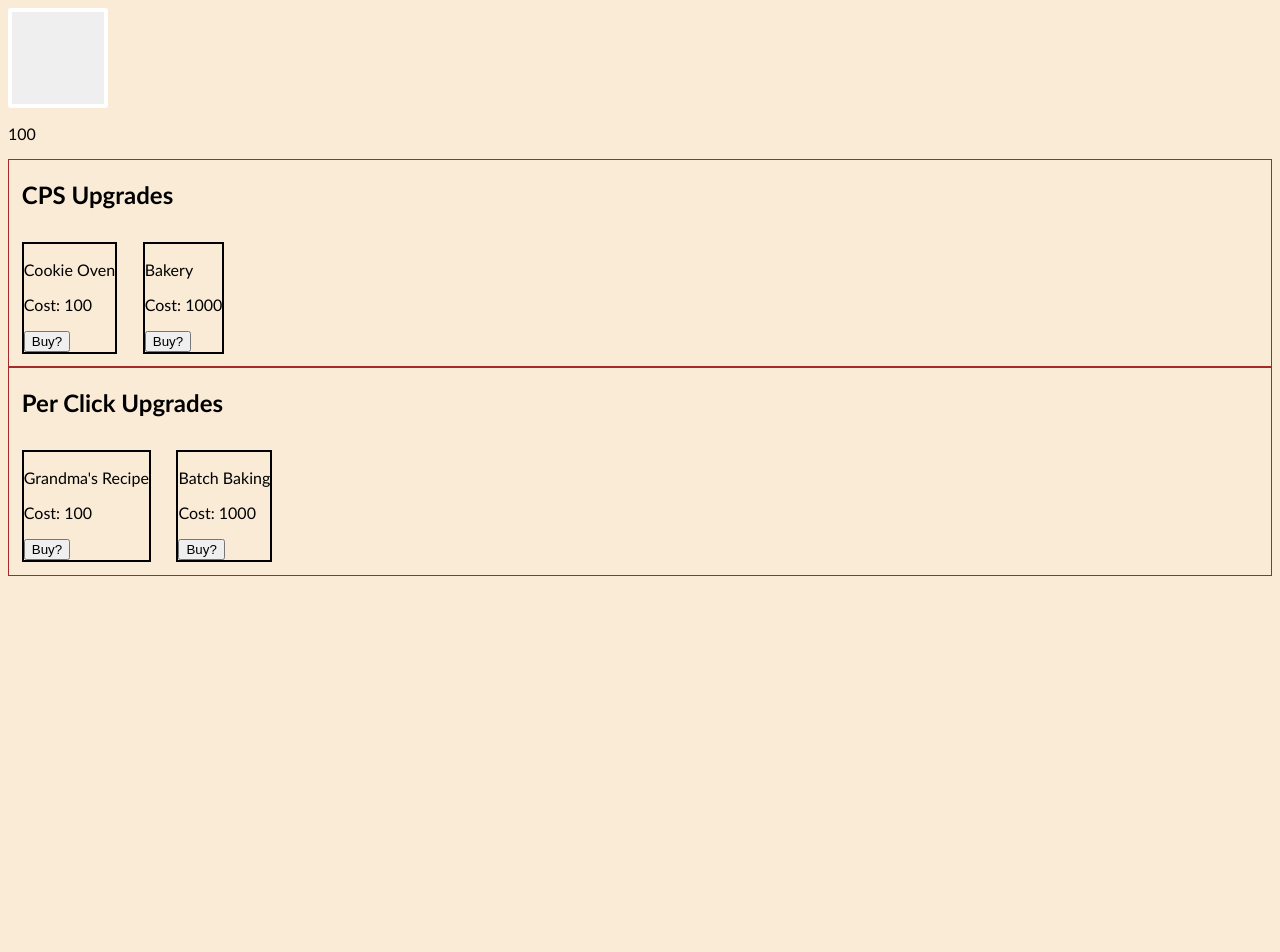
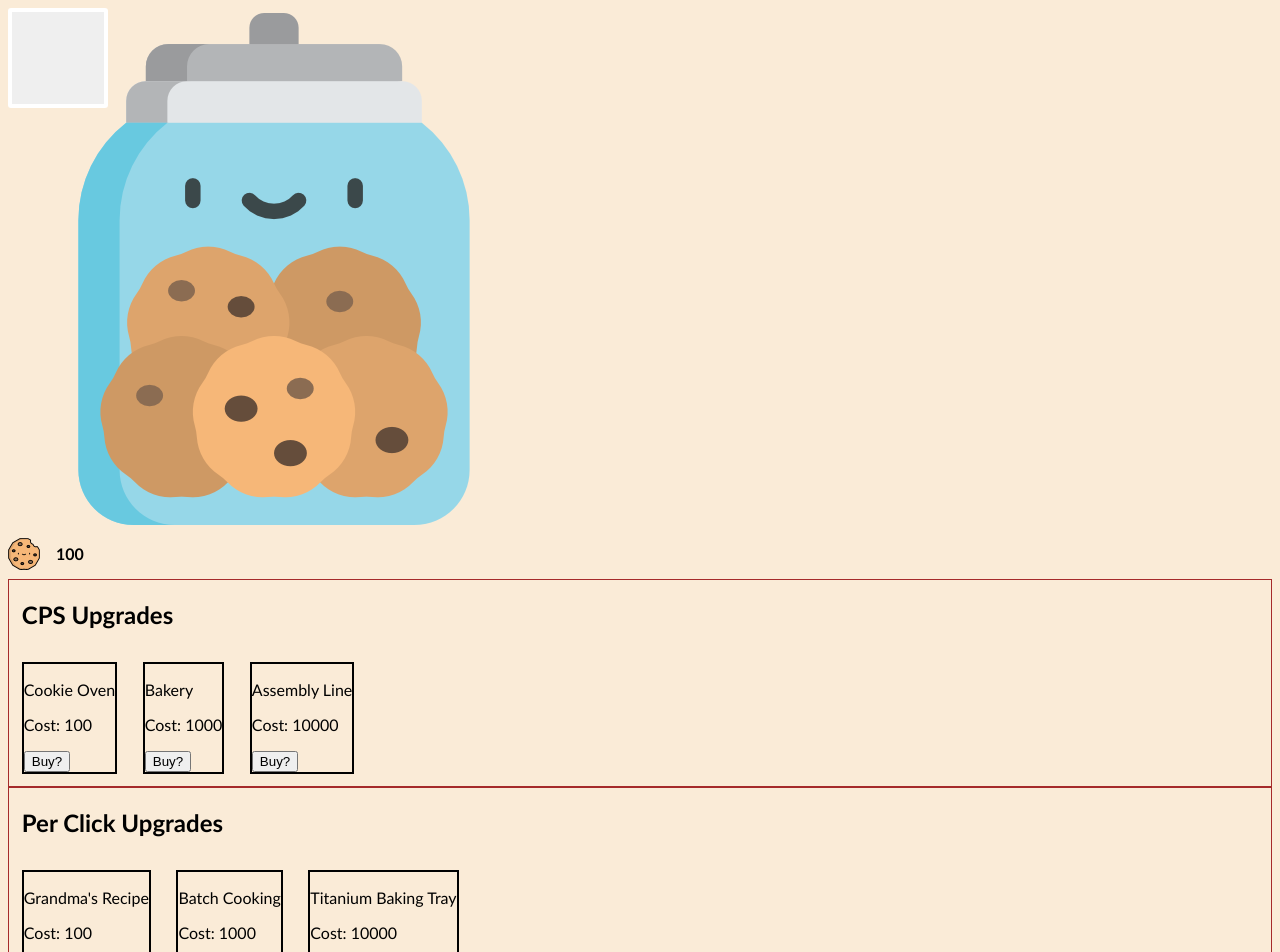
Before and after one commit to gpcroucher/week06-assignment, a React (Vite) app: page / in a window 1280 px wide. Shown: the top 952 px of the page. Before the commit the page ends 800 px from the top, so only its background shows below. Built offline with nearby package versions, Linux system fonts and the light colour scheme.

Commit message:
added images and some styling, moved tickCookie inside useEffect

```diff
--- a/src/App.jsx
+++ b/src/App.jsx
@@ -8,14 +8,20 @@ const PER_SECOND_UPGRADES = [
   {
     id: 1,
     name: "Cookie Oven",
-    increase: 10,
+    increase: 1,
     cost: 100,
   },
   {
     id: 2,
     name: "Bakery",
+    increase: 10,
+    cost: 1000,
+  },
+  {
+    id: 3,
+    name: "Assembly Line",
     increase: 100,
-    cost: 1000,
+    cost: 10000,
   },
 ];
 const PER_CLICK_UPGRADES = [
@@ -27,9 +33,15 @@ const PER_CLICK_UPGRADES = [
   },
   {
     id: 2,
-    name: "Batch Baking",
+    name: "Batch Cooking",
     increase: 5,
     cost: 1000,
+  },
+  {
+    id: 3,
+    name: "Titanium Baking Tray",
+    increase: 10,
+    cost: 10000,
   },
 ];
 
@@ -42,12 +54,16 @@ function App() {
   useEffect(() => {
     const interval = setInterval(() => {
       tickCookie();
-      console.log("ticked");
     }, 1000);
 
     return () => {
       clearInterval(interval);
     };
+
+    function tickCookie() {
+      setCookies((cookies) => cookies + perSecond);
+      console.log(`Cookie ticked: ${perSecond} added`);
+    }
   }, [perSecond, perClick]);
 
   return (
@@ -68,12 +84,17 @@ function App() {
         statsIncreaser={increasePerClick}
         cookieSpender={spendCookies}
       />
+      <footer>
+        <a href="https://www.flaticon.com/free-icons" title="icons">
+          All icons created by Freepik - Flaticon
+        </a>
+      </footer>
     </>
   );
 
-  // changed this to an updater but didn't seem to fix the issue
   function clickCookie() {
-    setCookies(cookies + perClick);
+    setCookies((cookies) => cookies + perClick);
+    console.log(`Cookie clicked: ${perClick} added`);
   }
 
   function increasePerClick(number) {
@@ -87,11 +108,6 @@ function App() {
   function spendCookies(number) {
     setCookies(cookies - number);
   }
-
-  function tickCookie() {
-    setCookies((cookies) => cookies + perSecond);
-    console.log(`Cookies ticked: ${perSecond} added`);
-  }
 }
 
 export default App;
--- a/src/components/Cookie.jsx
+++ b/src/components/Cookie.jsx
@@ -3,7 +3,9 @@ import "./Cookie.css";
 
 export default function Cookie(props) {
   return (
-    <button className={"cookieButton"} onClick={props.handleClick}></button>
+    <button className={"cookieButton"} onClick={props.handleClick}>
+      <img src="src/assets/cookiejar.png" alt="A cute cartoon cookie jar" />
+    </button>
   );
 }
 
--- /dev/null
+++ b/src/components/CookieDisplay.css
@@ -0,0 +1,15 @@
+.cookie-display-container {
+  display: flex;
+  flex-direction: row;
+  align-items: center;
+  gap: 1em;
+}
+
+.cookie-display-container img {
+  height: 32px;
+  width: 32px;
+}
+
+.cookie-display-container p {
+  font-weight: bold;
+}
--- a/src/components/CookieDisplay.jsx
+++ b/src/components/CookieDisplay.jsx
@@ -1,3 +1,15 @@
+import PropTypes from "prop-types";
+import "./CookieDisplay.css";
+
 export default function CookieDisplay(props) {
-  return <p>{props.cookies}</p>;
+  return (
+    <div className="cookie-display-container">
+      <img src="src/assets/cookie-tiny.png" alt="A cookie icon" />
+      <p>{props.cookies}</p>
+    </div>
+  );
 }
+
+CookieDisplay.propTypes = {
+  cookies: PropTypes.number,
+};
```
Also changed, not shown: src/assets/cookie-tiny.png (added), src/assets/cookiejar.png (added).
